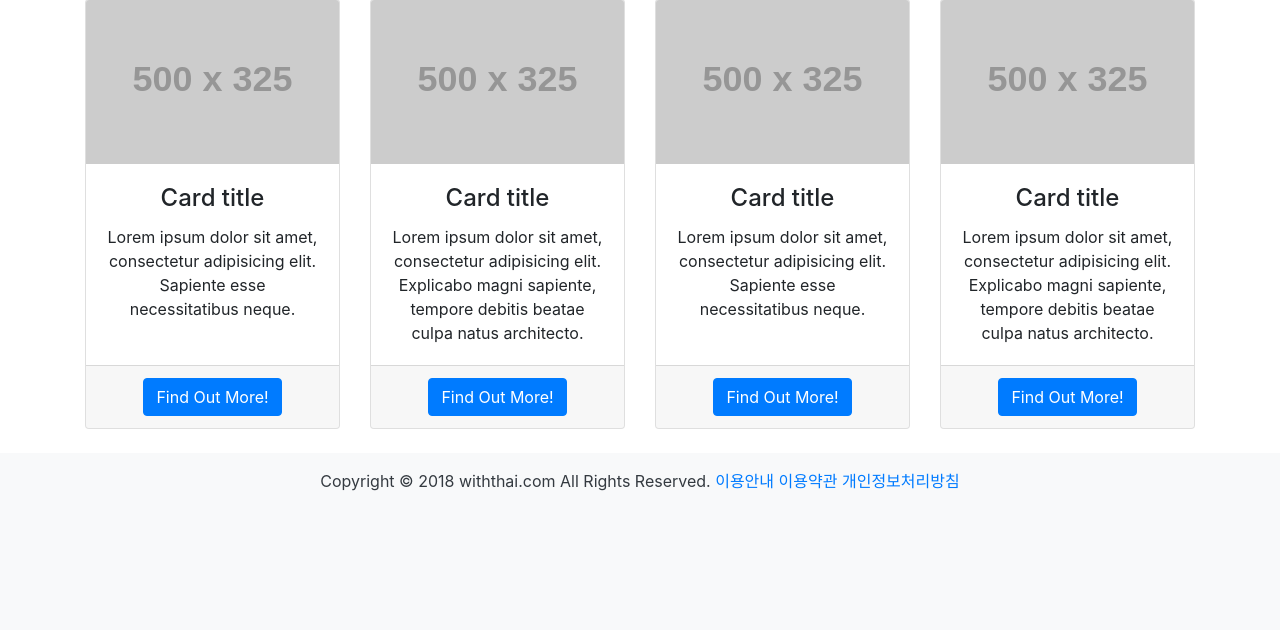
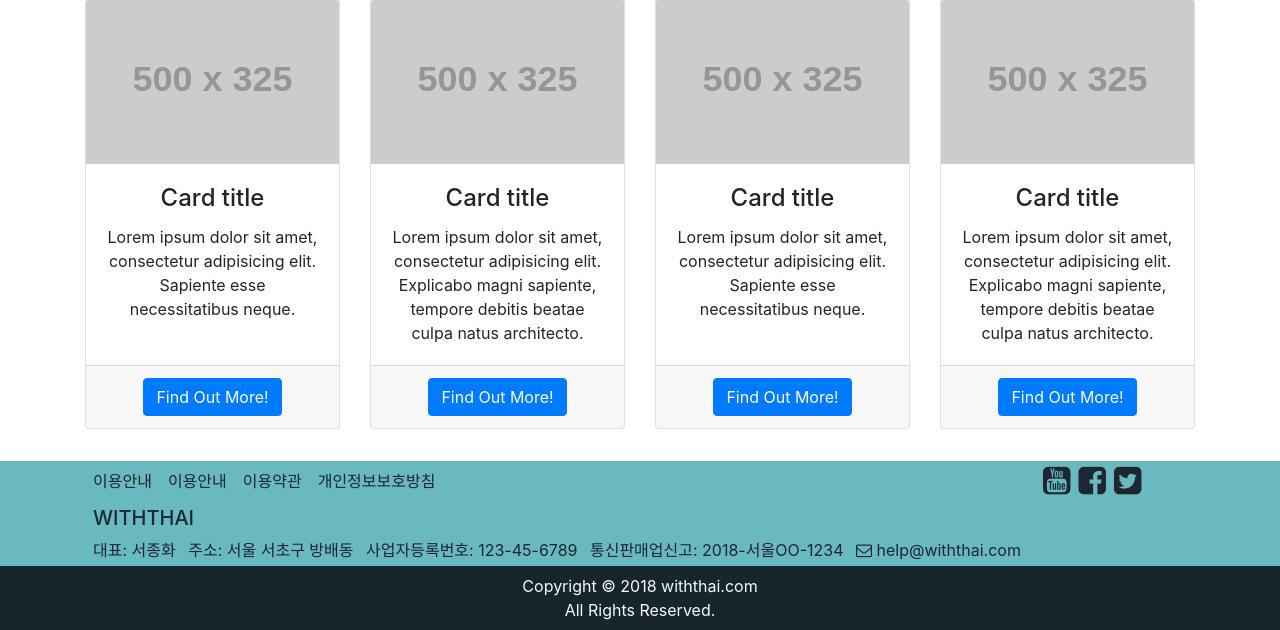
Before and after one commit to pincoin/withthai-lang, a Django app: template rakmai/templates/rakmai/home.html in a window 1280 px wide. Shown: the part 3024-3654 px from the top of the page. Before the commit the page ends 3515 px from the top, so only its background shows below. Run offline with Django 3.2, Linux system fonts and the light colour scheme; the template is opened without the code that fills it, so the values that code supplies are empty; grey boxes labelled with a size stand in for pictures from a placeholder-image service; parts of the project's set-up code (start-up, migrations or seed data) failed here and were passed over; some libraries are stand-ins or nearby versions.

Commit message:
- footer

```diff
--- a/rakmai/static/css/main.css
+++ b/rakmai/static/css/main.css
@@ -7,7 +7,7 @@ html {
 
 body {
     padding-top: 54px;
-    margin-bottom: 60px; /* allocate footer margin */
+    margin-bottom: 293px; /* allocate footer margin */
 }
 
 @media (min-width: 992px) {
@@ -21,7 +21,45 @@ body {
     position: absolute;
     bottom: 0;
     width: 100%;
-    height: 60px; /* fixed height of the footer */
+    height: 293px; /* fixed height of the footer */
+}
+
+@media (min-width: 540px) {
+    /* Small devices (landscape phones, 576px and up) */
+    body {
+        margin-bottom: 225px;
+    }
+
+    .footer {
+        height: 145px;
+    }
+}
+
+@media (min-width: 720px) {
+    /* Medium devices (tablets, 768px and up) */
+    body {
+        margin-bottom: 153px;
+    }
+
+    .footer {
+        height: 145px;
+    }
+}
+
+.outer-footer {
+    background-color: #69B9C0;
+}
+
+.outer-footer, .outer-footer a {
+    color: #1D2731;
+}
+
+.outer-footer h5, .outer-footer h5 a {
+    color: #1D2731;
+}
+
+.base-footer {
+    background-color: #17252D;
 }
 
 .carousel-item {
--- a/rakmai/templates/rakmai/base.html
+++ b/rakmai/templates/rakmai/base.html
@@ -89,15 +89,71 @@ Please <a href="https://browsehappy.com/">upgrade your browser</a> to improve yo
 
 {% block content %}body content{% endblock %}
 
-<footer class="footer py-3 bg-light">
-    <div class="container">
-        <p class="m-0 text-center text-dark">
-            Copyright &copy; 2018 withthai.com All Rights Reserved.
-
-            <a href="{% url 'help:post-detail' 'help' %}">이용안내</a>
-            <a href="{% url 'help:post-detail' 'terms' %}">이용약관</a>
-            <a href="{% url 'help:post-detail' 'privacy' %}">개인정보처리방침</a>
-        </p>
+<footer class="footer outer-footer">
+    <div class="container mt-1">
+        <div class="row">
+            <div class="col-12 col-sm-12 col-md-2 d-flex-inline d-flex order-1 order-md-2">
+                <a href="#" target="_blank" class="ml-2">
+                    <i class="fa fa-youtube-square fa-2x"></i>
+                </a>
+                <a href="#" target="_blank" class="ml-2">
+                    <i class="fa fa-facebook-square fa-2x"></i>
+                </a>
+                <a href="#" target="_blank" class="ml-2">
+                    <i class="fa fa-twitter-square fa-2x"></i>
+                </a>
+            </div>
+            <div class="col-12 col-sm-12 col-md-10 d-flex flex-row flex-wrap order-2 order-md-1">
+                <div class="pt-1 px-2">
+                    <a href="{% url 'help:post-detail' 'user-guide' %}">
+                        이용안내
+                    </a>
+                </div>
+                <div class="pt-1 px-2">
+                    <a href="{% url 'help:post-detail' 'user-guide' %}">
+                        이용안내
+                    </a>
+                </div>
+                <div class="pt-1 px-2">
+                    <a href="{% url 'help:post-detail' 'terms' %}">
+                        이용약관
+                    </a>
+                </div>
+                <div class="pt-1 px-2">
+                    <a href="{% url 'help:post-detail' 'privacy' %}">
+                        개인정보보호방침
+                    </a>
+                </div>
+            </div>
+        </div>
+        <div class="row">
+            <div class="col">
+                <h5 class="ml-2 mt-2">
+                    <a href="{% url 'home' %}">{% trans "WITHTHAI" %}</a>
+                </h5>
+                <ul class="list-inline pl-2 mb-1">
+                    <li class="list-inline-item">대표: 서종화</li>
+                    <li class="list-inline-item">주소: 서울 서초구 방배동</li>
+                    <li class="list-inline-item">사업자등록번호:
+                        <a href="#" target="_blank">
+                            123-45-6789
+                        </a>
+                    </li>
+                    <li class="list-inline-item">통신판매업신고: 2018-서울OO-1234</li>
+                    <li class="list-inline-item"><i class="fa fa-envelope-o"></i> help@withthai.com</li>
+                </ul>
+            </div>
+        </div>
+    </div>
+    <div class="container-fluid base-footer">
+        <div class="container">
+            <div class="row py-2">
+                <div class="col text-center text-light">
+                    Copyright &copy; 2018 withthai.com <br/>
+                    All Rights Reserved.
+                </div>
+            </div>
+        </div>
     </div>
 </footer>
 
```
